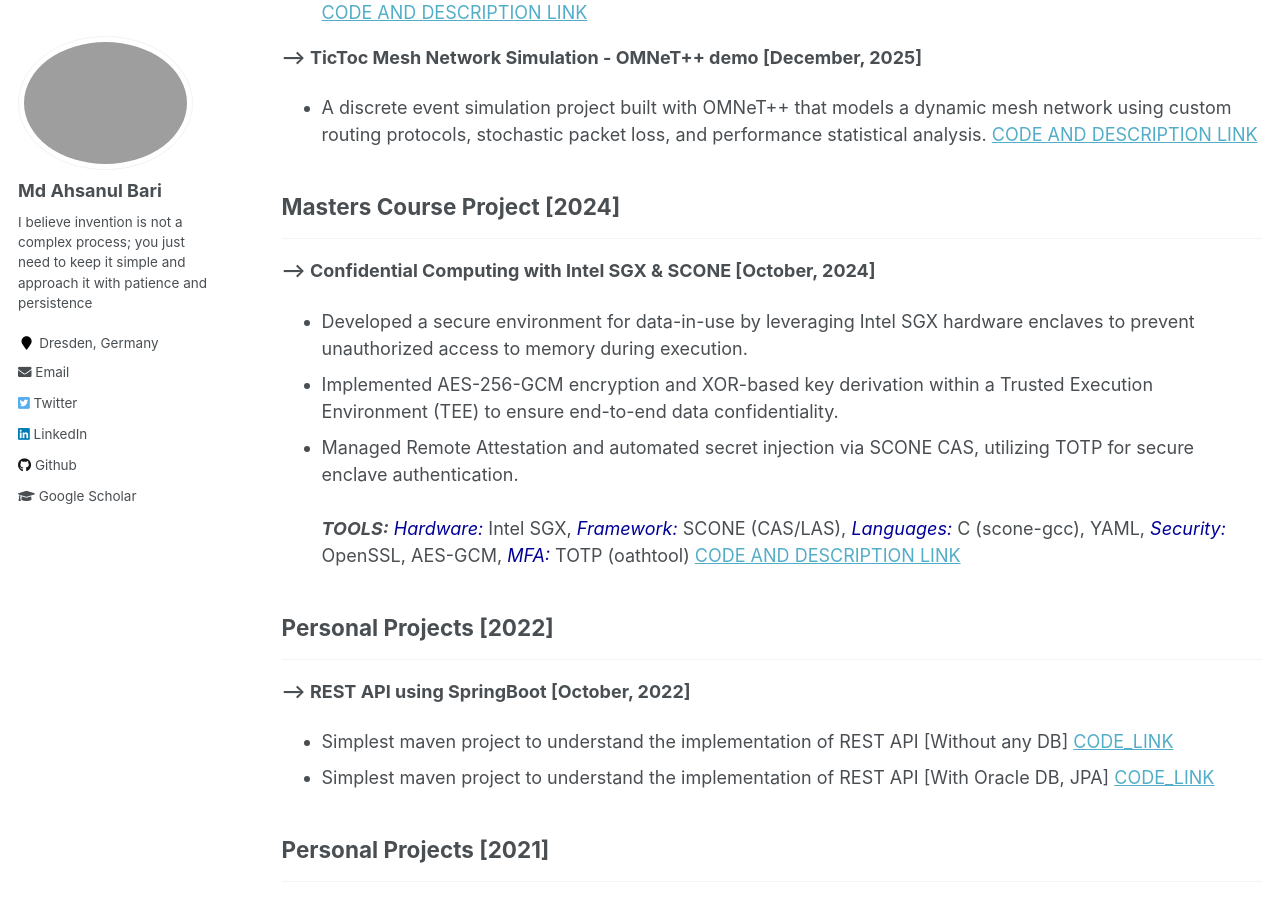
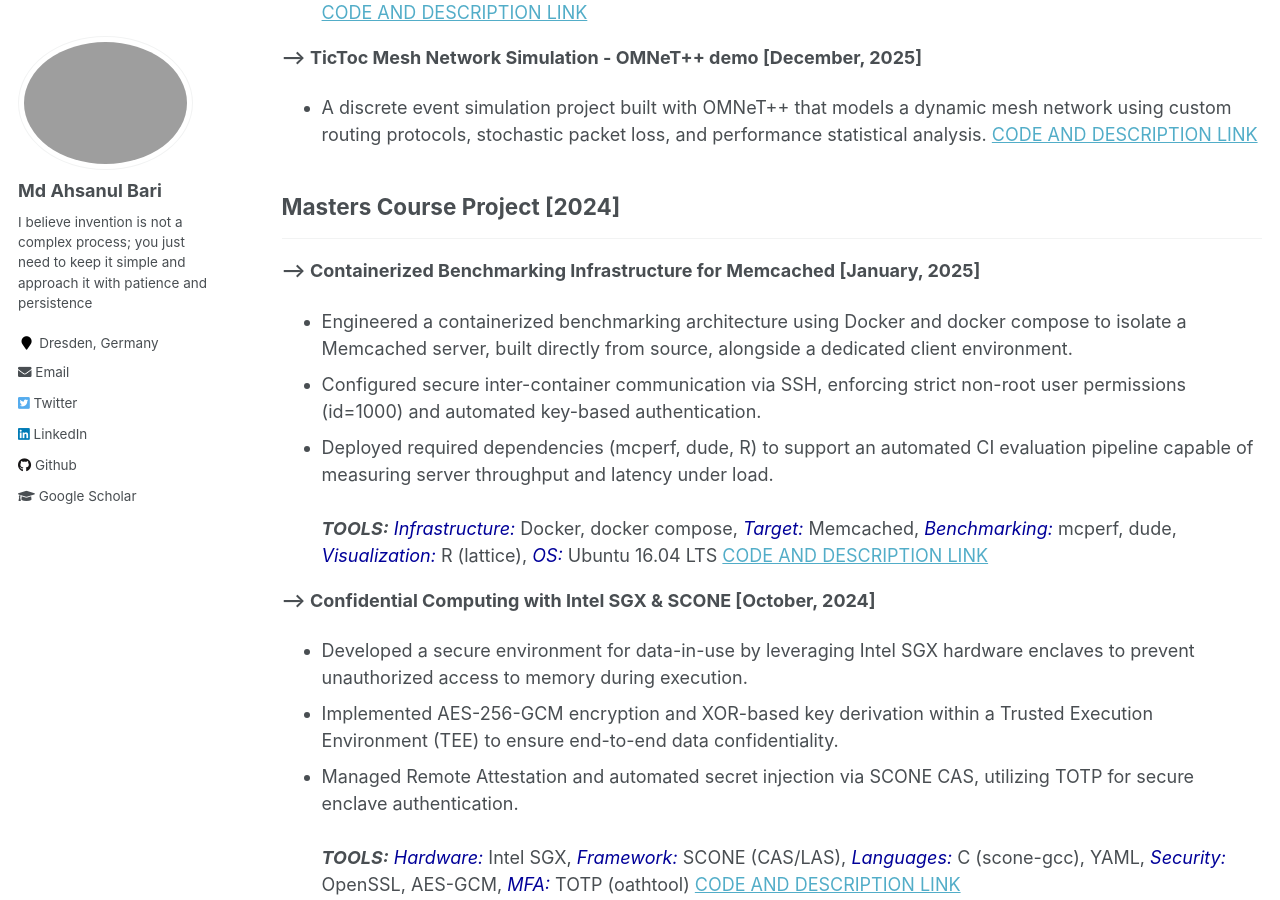
Before and after one commit to AhsanulBariRomi/ahsanul-bari.github.io, a Jekyll site: the page built from _pages/projects.md, in a window 1280 px wide and 900 px high, scrolled down 1266 px. Built offline with Jekyll 4.4.1, drawn with Linux system fonts in a browser that asks for light colours.

Commit message:
Memcached added

```diff
--- a/_pages/projects.md
+++ b/_pages/projects.md
@@ -45,6 +45,16 @@ author_profile: true
 
 ## Masters Course Project [2024]
 ---
+<b>--> Containerized Benchmarking Infrastructure for Memcached [January, 2025] </b>
+  <br />
+  - Engineered a containerized benchmarking architecture using Docker and docker compose to isolate a Memcached server, built directly from source, alongside a dedicated client environment. <br />
+  - Configured secure inter-container communication via SSH, enforcing strict non-root user permissions (id=1000) and automated key-based authentication. <br />
+  - Deployed required dependencies (mcperf, dude, R) to support an automated CI evaluation pipeline capable of measuring server throughput and latency under load. <br /><br />
+ <b>*TOOLS:*</b>
+  <i style='color:#000099;'>Infrastructure:</i> Docker, docker compose, <i style='color:#000099;'>Target:</i> Memcached, <i style='color:#000099;'>Benchmarking:</i> mcperf, dude, <i style='color:#000099;'>Visualization:</i> R (lattice), <i style='color:#000099;'>OS:</i> Ubuntu 16.04 LTS
+  [CODE AND DESCRIPTION LINK](https://github.com/AhsanulBariRomi/Memcached-Performance-Benchmarking)
+  <br />
+
 <b>--> Confidential Computing with Intel SGX & SCONE [October, 2024] </b>
   <br />
   - Developed a secure environment for data-in-use by leveraging Intel SGX hardware enclaves to prevent unauthorized access to memory during execution. <br />
@@ -79,7 +89,7 @@ author_profile: true
   <br />
   This is a simple debit credit system for a banks savings account. End users at different branches of the bank maintains the customers and their accounts. Admins maintains the end users.
   <br />
-  *TOOLS:*
+  <b>*TOOLS:*</b>
   <i style='color:#000099;'>IDE:</i> Eclipse Enterprise Edition v.2020-03, <i style='color:#000099;'> Framework:</i> Struts 2.5, <i style='color:#000099;'>Platform:</i> Java 1.8, <i style='color:#000099;'>Web Server: </i> Apache Tomcat 8.5, <i style='color:#000099;'>Database:</i> Oracle 11g, <i style='color:#000099;'>API:</i> Java Servlet 3.0.1
   [CODE](https://github.com/AhsanulBariRomi/DEBIT-CREDIT-APP)
 
```
